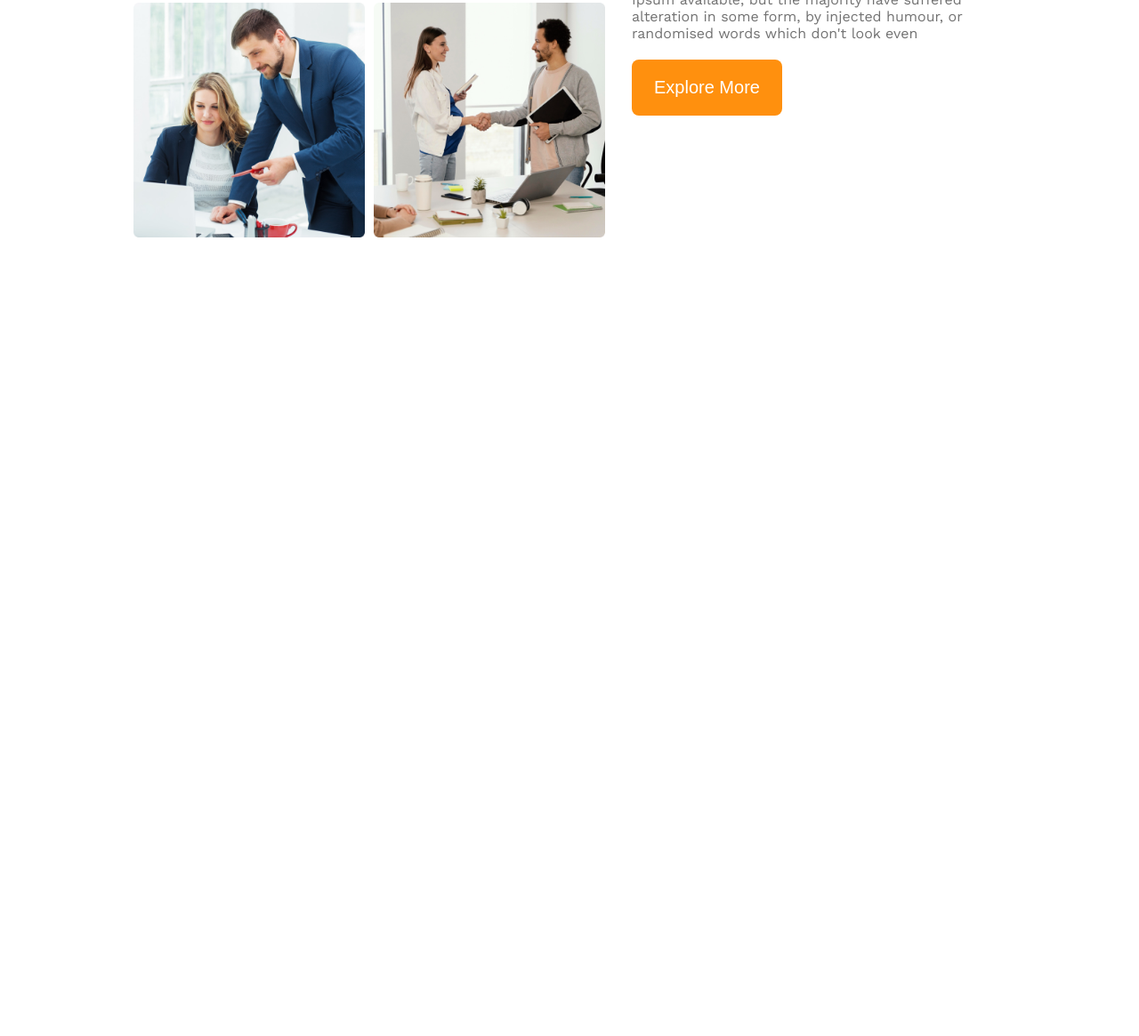
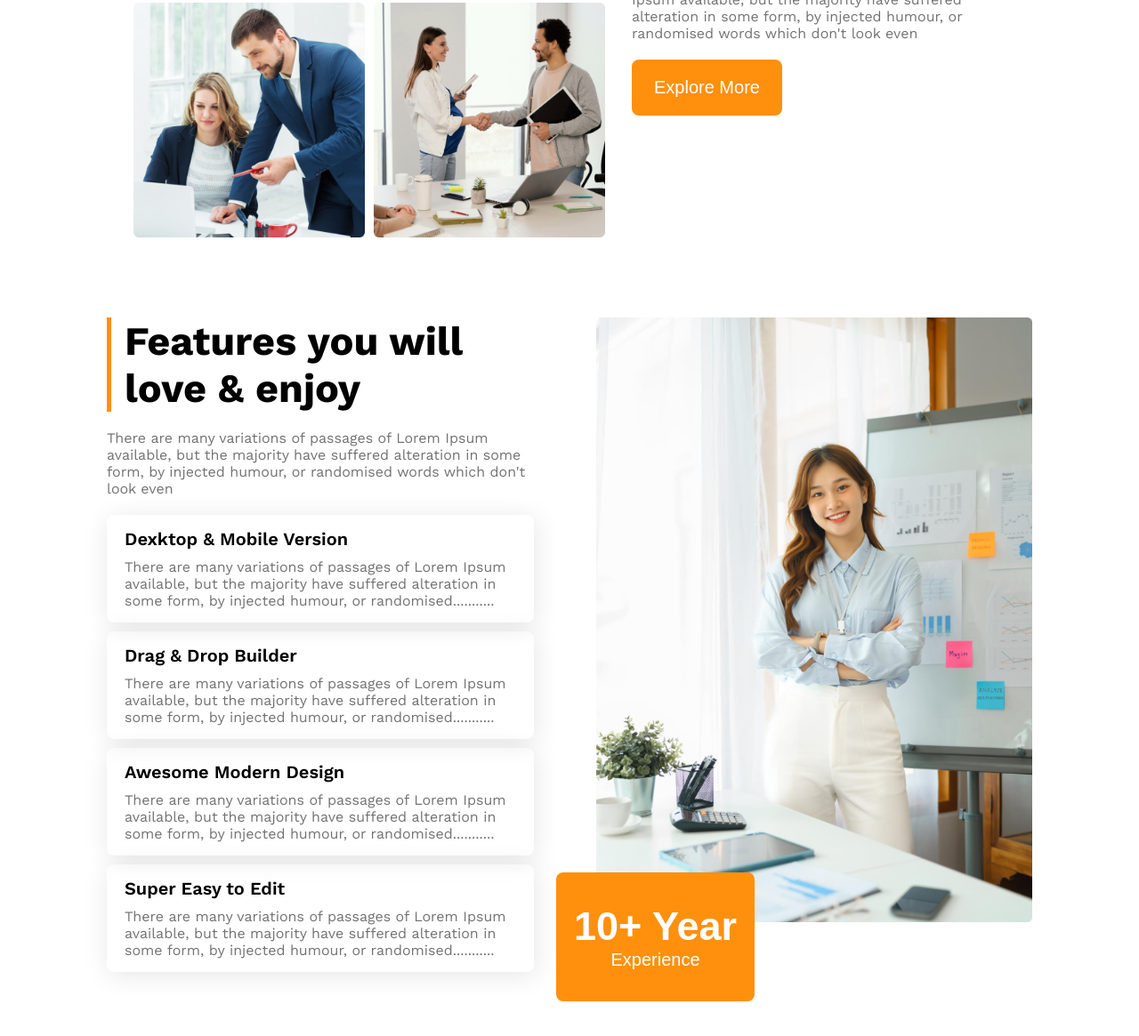
Before and after one commit to sajjadhossain0756/architects-project, a plain HTML site: page index.html in a window 1280 px wide. Shown: the part 1320-2485 px from the top of the page at 89% size. Before the commit the page ends 1677 px from the top, so only its background shows below. Drawn offline with nearby package versions, Linux system fonts and the light colour scheme.

Commit message:
feature-section add

```diff
--- a/index.html
+++ b/index.html
@@ -61,6 +61,51 @@
                  </div>
               </div>
          </section>
+         <!-- features section start here -->
+          <section class="feature-section display-flex">
+               <div class="feature-content">
+                   <h2 class="feature-title">Features you will <br> love & enjoy</h2>
+                   <p class="feature-description dark-2">
+                    There are many variations of passages of Lorem Ipsum available,
+                    but the majority have suffered alteration in some form,
+                     by injected humour, or randomised words which don't look even
+                   </p>
+                   <div class="feature-cards">
+                       <div class="feature-card">
+                          <h2 class="feature-card-title">Dexktop & Mobile Version</h2>
+                          <p class="dark-2">There are many variations of passages of Lorem Ipsum available,
+                            but the majority have suffered alteration in some form,
+                            by injected humour, or randomised...........</p>
+                       </div>
+                       <div class="feature-card">
+                          <h2 class="feature-card-title">Drag & Drop Builder</h2>
+                          <p class="dark-2">There are many variations of passages of Lorem Ipsum available,
+                            but the majority have suffered alteration in some form,
+                            by injected humour, or randomised...........</p>
+                       </div>
+                       <div class="feature-card">
+                          <h2 class="feature-card-title">Awesome Modern Design</h2>
+                          <p class="dark-2">There are many variations of passages of Lorem Ipsum available,
+                            but the majority have suffered alteration in some form,
+                            by injected humour, or randomised...........</p>
+                       </div>
+                       <div class="feature-card">
+                          <h2 class="feature-card-title">Super Easy to Edit</h2>
+                          <p class="dark-2">There are many variations of passages of Lorem Ipsum available,
+                            but the majority have suffered alteration in some form,
+                            by injected humour, or randomised...........</p>
+                       </div>
+                   </div>
+               </div>
+               <div class="feature-image">
+                   <img src="./images/architect.png" alt="architect girl picture">
+                   <button class="feature-btn primary-btn">
+                    <a class="link-style" href="#">
+                        <span >10+ Year</span><br>Experience
+                    </a>
+                   </button>
+               </div>
+          </section>
     </main>
 </body>
 </html>
--- a/style.css
+++ b/style.css
@@ -132,6 +132,51 @@ header{
 .our-teams-btn{
     margin: 20px 0px;
 }
+/* feature section styles start here */
+.feature-section{
+    gap: 50px;
+    margin: 60px 120px;
+}
+.feature-content{
+    max-width: 500px;
+}
+.feature-title{
+    font-size: 45px;
+    font-weight: 700;
+    border-left: 5px solid #ff900e;
+    padding-left: 15px;
+    margin-bottom: 20px;
+}
+.feature-cards{
+    margin: 20px 20px 20px 0px;
+}
+.feature-card{
+    margin-bottom: 10px;
+    box-shadow: 2px 4px 30px rgba(0, 0, 0, 0.1);
+    padding: 15px 20px;
+    border-radius: 8px;
+}
+.feature-card h2{
+    font-size: 20px;
+    font-weight: 600;
+    margin-bottom: 10px;
+}
+.feature-btn{
+    margin-top: -60px;
+    margin-left: -45px;
+    padding: 35px 20px;
+}
+.feature-btn .link-style span{
+    font-size: 45px;
+    font-weight: 700;
+
+}
+.feature-image{
+    max-width: 520px ;
+}
+.feature-image img{
+    width: 100%;
+}
 
 /* responsive design for mobile phone */
 @media screen and (max-width:576px) {
@@ -155,6 +200,22 @@ header{
     .our-teams-container{
        flex-direction: column;
        padding: 20px;
+    }
+    /* feature section styles start here */
+    .feature-section{
+       flex-direction: column;
+       gap: 30px;
+       margin: 20px 20px;
+    }
+    .feature-title{
+        font-size: 35px;
+    }
+    .feature-btn{
+        margin: 20px 0px 0px 0px;
+        padding: 20px 15px;
+    }
+    .feature-cards{
+        margin: 20px 0px 20px 0px;
     }
 }
 /* responsive design for medium or tablet device  */
@@ -180,5 +241,13 @@ header{
         flex-direction: column;
         padding: 30px;
      }
+     /* feature section styles start here */
+    .feature-section{
+        flex-direction: column;
+        justify-content: center;
+        align-items: center;
+        gap: 30px;
+        margin: 20px 50px;
+     }
 
 }
```
